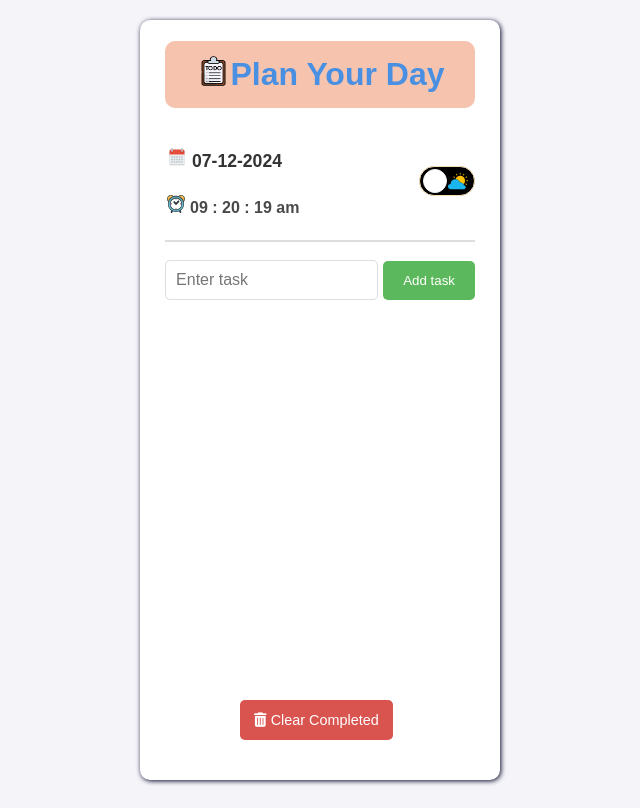
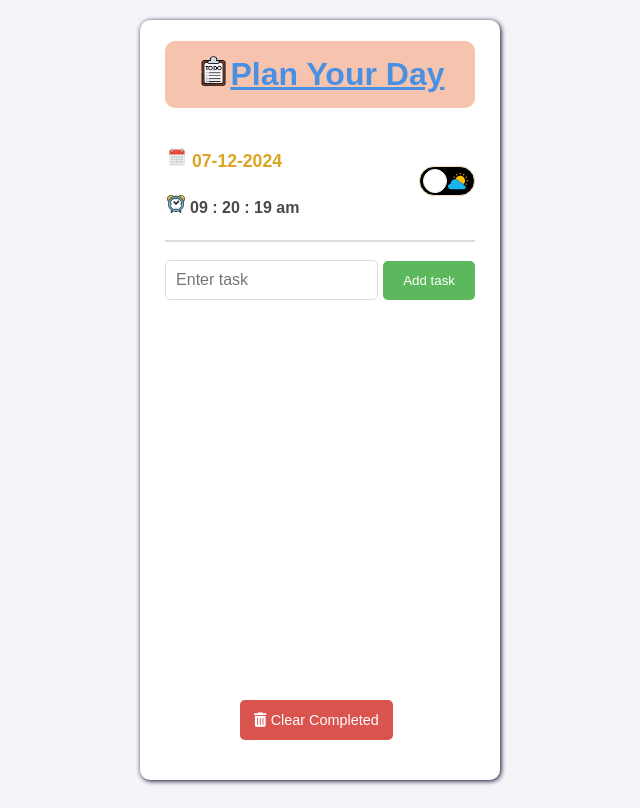
Before and after one commit to GungunSaini/Plan-your-day, a plain HTML site: page index.html in a window 1280 px wide. Shown: the whole page, without its empty margins (320-960 px from the left). Drawn offline with Linux system fonts and the light colour scheme.

Commit message:
Add Theme

```diff
--- a/app.js
+++ b/app.js
@@ -11,8 +11,6 @@ theme.addEventListener("change", () => {
     document.querySelector(".todo").classList.toggle("dark");
     document.querySelector("#clock").classList.toggle("white");
     document.querySelector("#timeformat").classList.toggle("white");
-    document.querySelector("#current-date").classList.toggle("white");
-
     localStorage.setItem("darkMode", theme.checked);
 });
 
--- a/style.css
+++ b/style.css
@@ -26,11 +26,13 @@ body {
 
 .todo h1 {
     background-color: #f6c4ae;
+    text-decoration: underline;
     border-radius: 10px;
     padding: 15px;
     color: #4A90E2;
     display: flex;
     justify-content: center
+
 }
 
 .input-btn{
@@ -118,7 +120,7 @@ hr {
 #current-date {
     font-size: 1.1rem;
     font-weight: bold;
-    color: #333;
+    color: #DAA520;
 }
 
 
@@ -203,26 +205,3 @@ hr {
 .dark{
     background-color: rgb(26, 25, 28);
 }
-
-
-
-
-/* @media(max-width: 430px){
-    .todo button {
-        padding: 10px 12px;
-        border-radius: 5px;
-        font-size: 12.5px;
-    }
-    .todo input[type="text"] {
-        width: 60%;
-        padding: 8.5px;
-        font-size: 0.88rem;
-    }
-
-    div .remove {
-        border-radius: 50px;
-        margin-left: 9rem;
-        font-size: 1rem;
-    }
-
-} */
```
